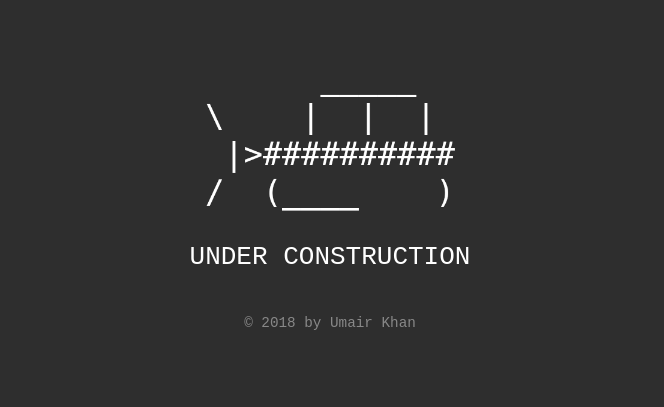
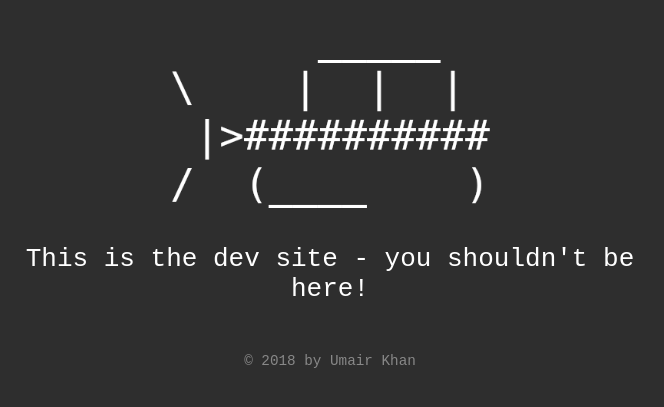
Before and after one commit to khanu263/khanu263.github.io, a plain HTML site: page index.html in a window 1280 px wide. Shown: the part 187-594 px from the top of the page, without its empty margins (310-974 px from the left). Drawn offline with Linux system fonts and the light colour scheme.

Commit message:
Created dev branch

```diff
--- a/index.html
+++ b/index.html
@@ -11,7 +11,7 @@
   <body>
     <div id="main">
       <img src="img/bulldozer.gif" alt="bulldozer">
-      <h1>UNDER CONSTRUCTION</h1>
+      <h1>This is the dev site - you shouldn't be here!</h1>
       <p id="copyright">&copy; 2018 by Umair Khan</p>
     </div>
   </body>
```
